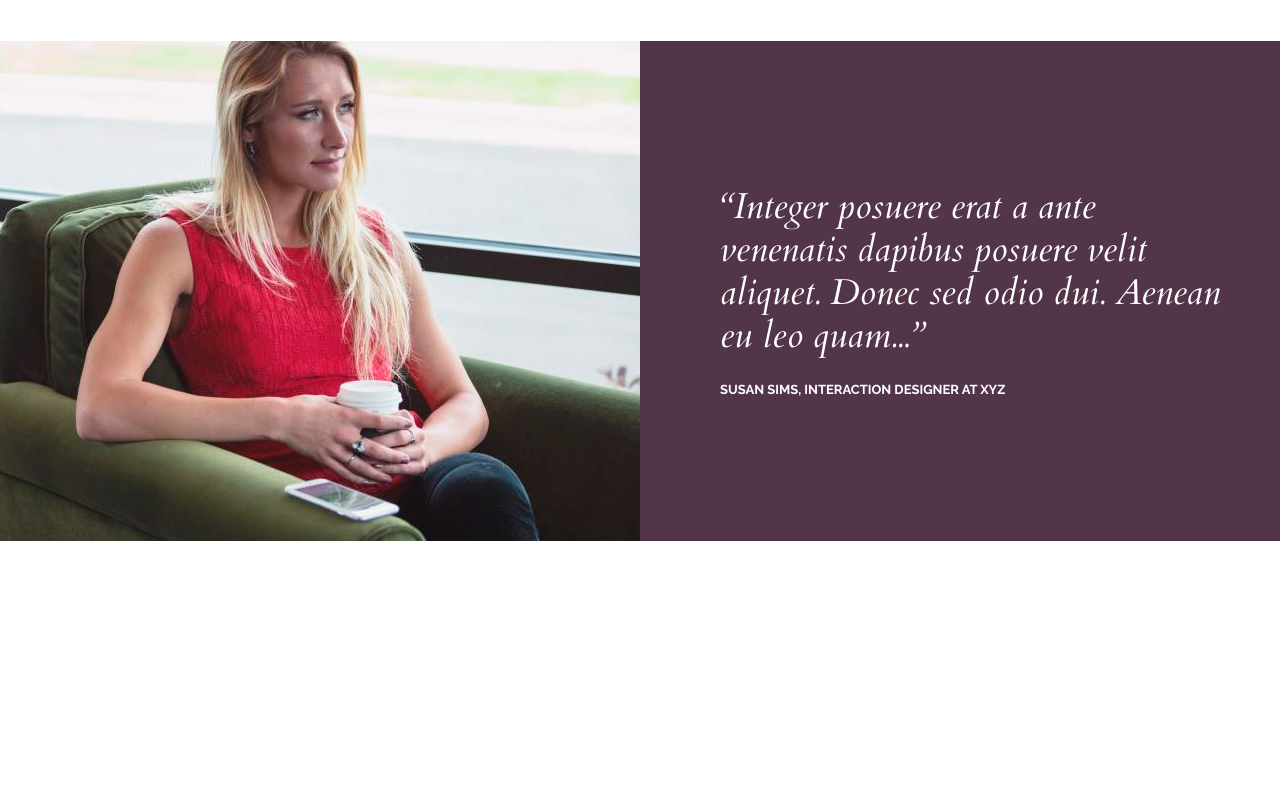
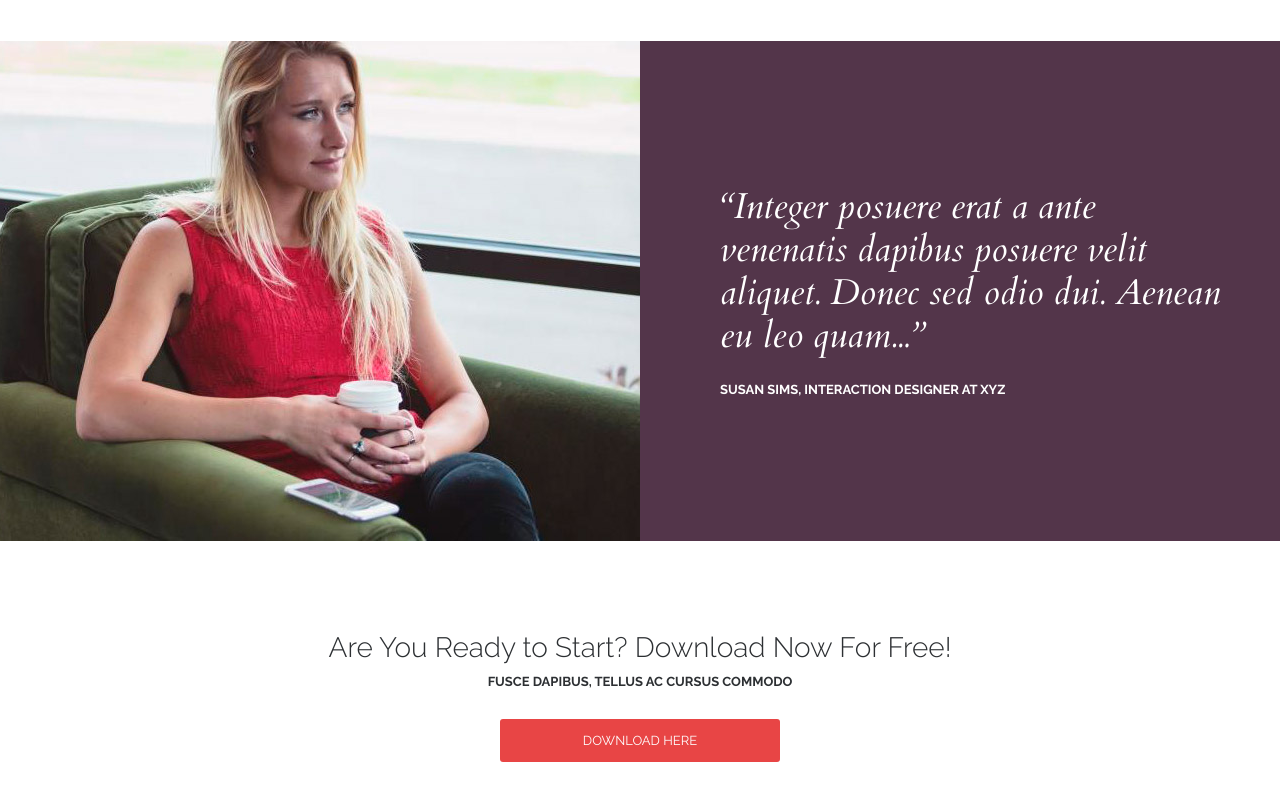
Before and after one commit to Julanick/Design_html_css_project, a plain HTML site: page index.html in a window 1280 px wide. Shown: the part 2849-3649 px from the top of the page. Before the commit the page ends 3390 px from the top, so only its background shows below. Drawn offline with nearby package versions, Linux system fonts and the light colour scheme.

Commit message:
feat: add Download block

```diff
--- a/index.html
+++ b/index.html
@@ -6,7 +6,7 @@
     <meta name="viewport" content="width=device-width, initial-scale=1.0">
     <meta http-equiv="X-UA-Compatible" content="ie=edge">
     <link rel="stylesheet" href="styles.css">
-    <link href="https://fonts.googleapis.com/css?family=Cardo:400i|Open+Sans:700|Raleway:400,600,700&display=swap"
+    <link href="https://fonts.googleapis.com/css?family=Cardo:400i|Open+Sans:700|Raleway:300,400,600,700&display=swap"
         rel="stylesheet">
     <title>ActiveBox</title>
 </head>
@@ -338,6 +338,19 @@
         </div><!-- /.container -->
     </div> <!-- /.reviews -->
 
+    <!-- Download -->
+    <div class="download">
+        <div class="container">
+            <h3 class="download__title">
+                Are You Ready to Start? Download Now For Free!
+            </h3>
+            <div class="download__text">
+                <p>Fusce dapibus, tellus ac cursus commodo</p>
+            </div>
+            <a class="btn btn--red btn--long" href="#">Download Here</a>
+
+        </div> <!-- /.container -->
+    </div><!-- /.download -->
 </body>
 
 </html>
--- a/styles.css
+++ b/styles.css
@@ -128,6 +128,7 @@ p {
   color: white;
   text-transform: uppercase;
   text-decoration: none;
+  text-align: center;
 }
 
 .btn--red {
@@ -136,6 +137,10 @@ p {
 
 .btn--red:hover {
   background: #e83939;
+}
+
+.btn--long {
+  min-width: 280px;
 }
 
 /*Features*/
@@ -347,9 +352,31 @@ p {
   color: #fff;
 }
 
-.reviews__author{
+.reviews__author {
   font-size: 13px;
   font-weight: 700;
   text-transform: uppercase;
   color: #fff;
 }
+
+/*Download*/
+
+.download {
+  margin: 90px 0;
+  text-align: center;
+}
+
+.download__title {
+  margin-bottom: 10px;
+  font-size: 28px;
+  color: #2d3033;
+  font-weight: 300;
+}
+
+.download__text {
+  margin-bottom: 30px;
+  font-size: 13px;
+  color: #2d3033;
+  font-weight: 700;
+  text-transform: uppercase;
+}
```
